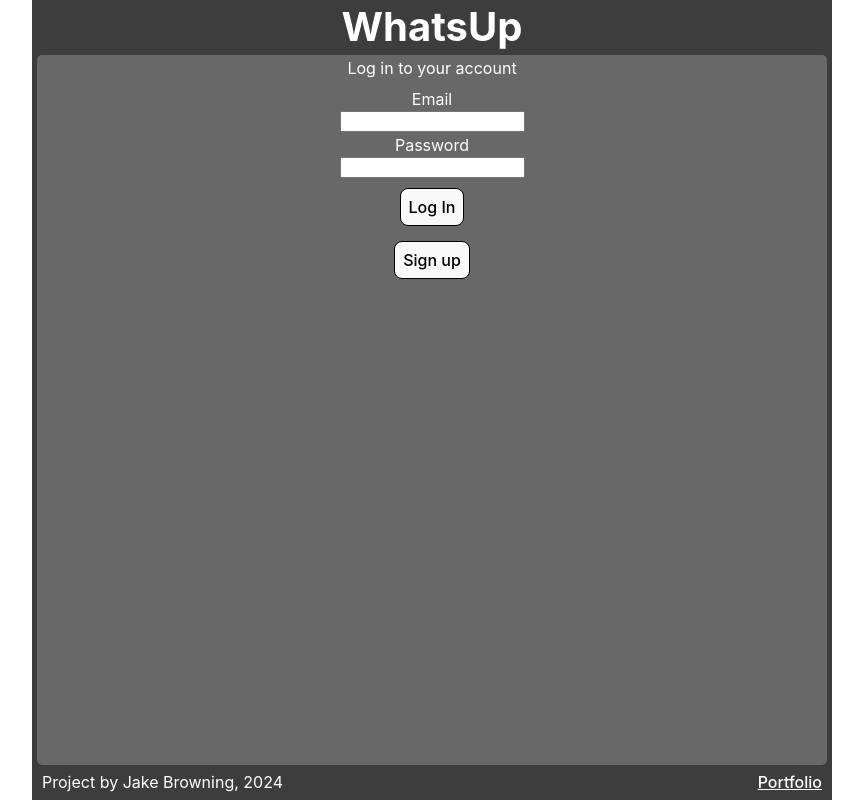
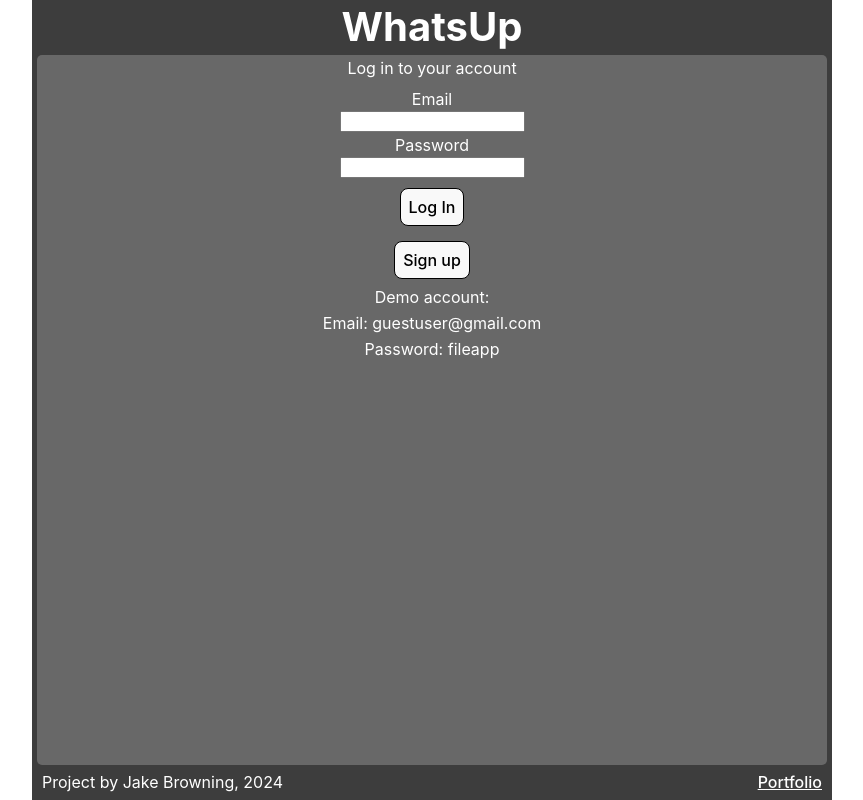
Before and after one commit to JakeBrowning90/messaging-app-front, a React (Vite) app: page / in a window 1280 px wide. Shown: the whole page, without its empty margins (208-1071 px from the left). Built offline with nearby package versions, Linux system fonts and the light colour scheme.

Commit message:
Update Readme and login views with guest account credentials

```diff
--- a/src/components/LoginScreen.jsx
+++ b/src/components/LoginScreen.jsx
@@ -67,6 +67,9 @@ function LoginScreen({
         <button type="submit">Log In</button>
       </form>
       <button onClick={toggleSignup}>Sign up</button>
+      <p>Demo account:</p>
+      <p>Email: guestuser@gmail.com</p>
+      <p>Password: fileapp</p>
     </div>
   );
 }
```
Also changed, not shown: 1 other file (tests, documents, lock files or other folders).
